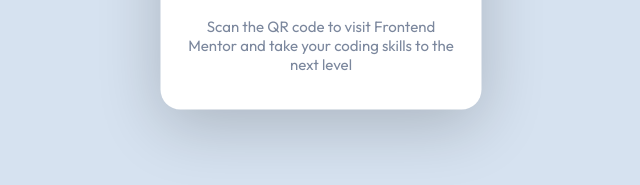
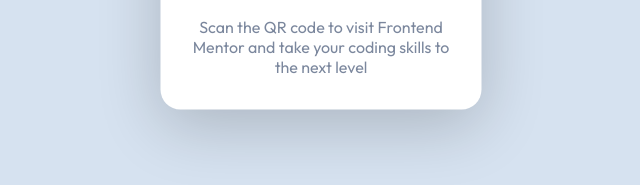
Before and after one commit to IlyasSoe/QR-code-compenent, a plain HTML site: page index.html in a window 1280 px wide. Shown: the part 539-724 px from the top of the page, 319-959 px from the left. Drawn offline with Linux system fonts and the light colour scheme.

Commit message:
just modified the font-size of paragraphs

```diff
--- a/index.html
+++ b/index.html
@@ -16,7 +16,7 @@
       --clr2: hsl(212, 45%, 89%); /* light gray */
       --clr3: hsl(220, 15%, 55%); /* grayich blue */
       --clr4: hsl(218, 44%, 22%); /* dark blue */
-      --fs: 15px;
+      --fs: 16px;
       --fw1: 400;
       --fw2: 700;
     }
```
